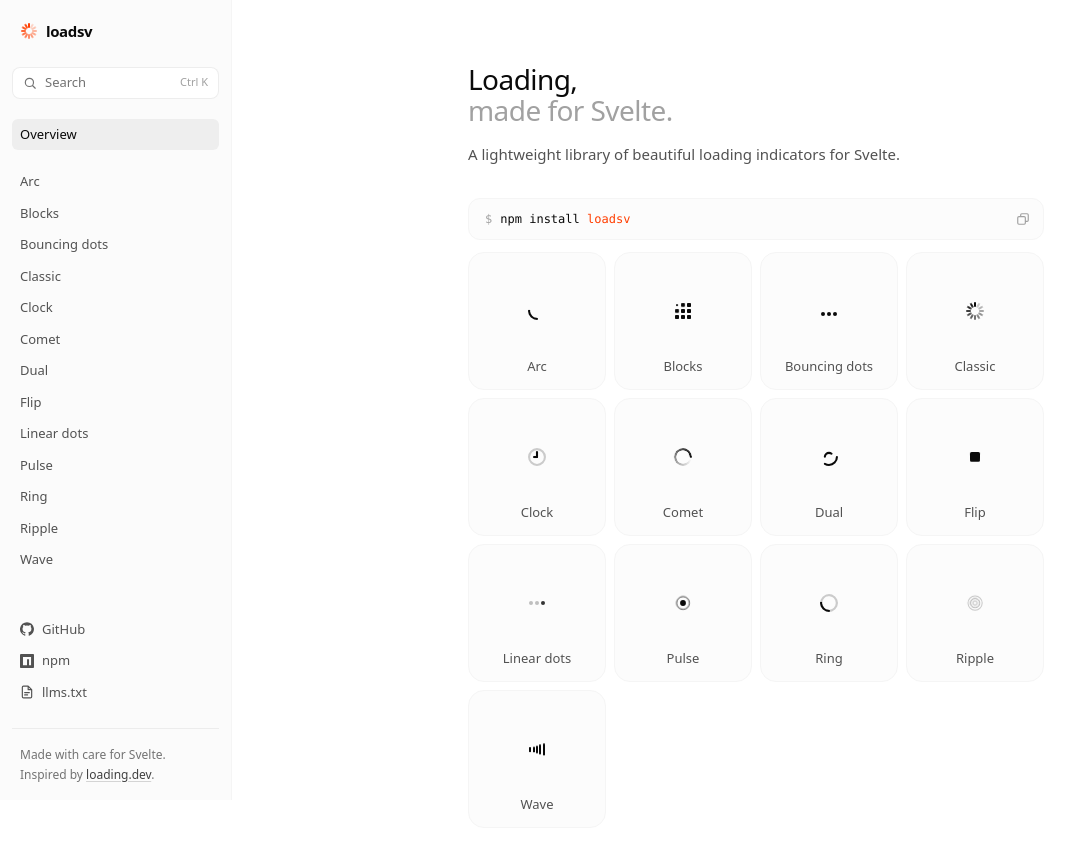
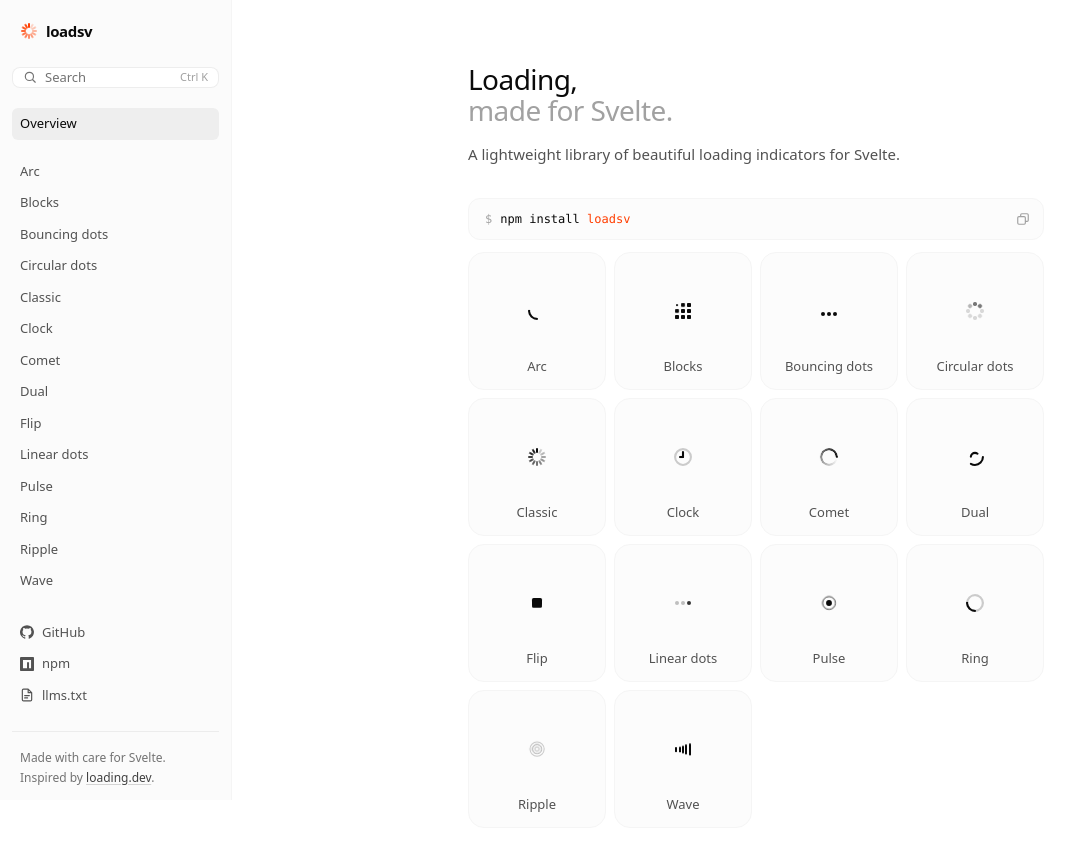
Before and after one commit to PedroLunet/loadsv, a SvelteKit app: page / in a window 1280 px wide. Shown: the top 850 px of the page, without its empty margins (0-1080 px from the left). Built offline with nearby package versions, Linux system fonts and the light colour scheme.

Commit message:
feat: add Circular dots spinner

```diff
--- a/src/lib/index.ts
+++ b/src/lib/index.ts
@@ -1,6 +1,7 @@
 export { default as Arc } from './spinners/Arc.svelte';
 export { default as Blocks } from './spinners/Blocks.svelte';
 export { default as BouncingDots } from './spinners/BouncingDots.svelte';
+export { default as CircularDots } from './spinners/CircularDots.svelte';
 export { default as Classic } from './spinners/Classic.svelte';
 export { default as Clock } from './spinners/Clock.svelte';
 export { default as Comet } from './spinners/Comet.svelte';
--- a/src/lib/motion.ts
+++ b/src/lib/motion.ts
@@ -18,7 +18,8 @@
 	ripple: 1800,
 	blocks: 1200,
 	flip: 1600,
-	clock: 1000
+	clock: 1000,
+	'circular-dots': 800
 } satisfies Record<string, number>;
 
 export type SpinnerName = keyof typeof durations;
--- /dev/null
+++ b/src/lib/spinners/CircularDots.svelte
@@ -0,0 +1,65 @@
+<!--
+	@component
+	Eight dots in a ring, the brightest hopping from one to the next.
+-->
+<script lang="ts">
+	import Root from '../internal/Root.svelte';
+	import { durations } from '../motion.js';
+	import type { SpinnerProps } from '../types.js';
+
+	let props: SpinnerProps = $props();
+</script>
+
+<Root name="circular-dots" defaultDuration={durations['circular-dots']} {...props}>
+	{#each { length: 8 }, i (i)}
+		<span style:--i={i}></span>
+	{/each}
+</Root>
+
+<style>
+	/* Each dot is a full-size layer turned into place, so it sits on the ring for free. */
+	span {
+		position: absolute;
+		inset: 0;
+		transform: rotate(calc(var(--i) * 45deg));
+		/* step-end holds each level until the next, so the light hops instead of gliding. */
+		animation: hop var(--_duration) step-end infinite;
+		animation-delay: calc(var(--_duration) * (var(--i) / 8 - 1));
+		animation-play-state: var(--_play-state);
+	}
+
+	/* Centered on the stroked spinners' radius, and no wider than their outer edge. */
+	span::before {
+		content: '';
+		position: absolute;
+		top: 6.25%;
+		left: 41.67%;
+		width: 16.67%;
+		height: 16.67%;
+		border-radius: 50%;
+		background: currentColor;
+	}
+
+	/* A short trail: the lit dot and two fading behind it, the rest resting dim. */
+	@keyframes hop {
+		0% {
+			opacity: 1;
+		}
+		12.5% {
+			opacity: 0.55;
+		}
+		25% {
+			opacity: 0.3;
+		}
+		37.5%,
+		100% {
+			opacity: 0.15;
+		}
+	}
+
+	@media (prefers-reduced-motion: reduce) {
+		span {
+			animation-play-state: paused;
+		}
+	}
+</style>
--- a/src/site/catalog.ts
+++ b/src/site/catalog.ts
@@ -63,6 +63,13 @@
 		name: 'Bouncing dots',
 		importName: 'BouncingDots',
 		description: 'Three staggered dots bouncing up and down.',
+		options: []
+	},
+	{
+		slug: 'circular-dots',
+		name: 'Circular dots',
+		importName: 'CircularDots',
+		description: 'Eight dots in a ring, the brightest hopping from one to the next.',
 		options: []
 	},
 	{
```
